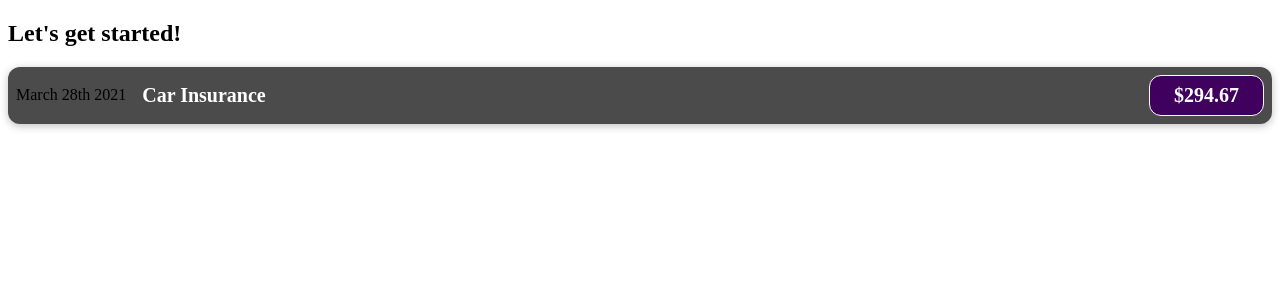
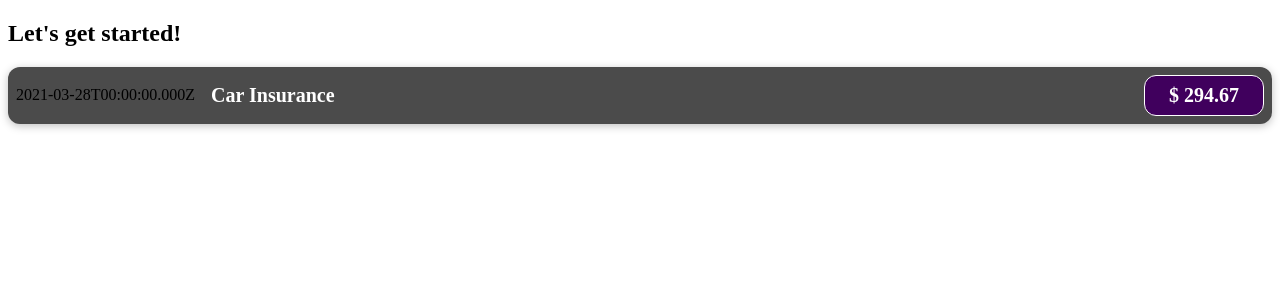
Before and after one commit to VinuBalagopalAP/Starting-With-React, a React (Create React App) app: page / in a window 1280 px wide. Shown: the top 300 px of the page. Built offline with nearby package versions, Linux system fonts and the light colour scheme.

Commit message:
Outputting Dynamic Data & Working with Expressions in JSX

```diff
--- a/src/components/ExpenseItem.js
+++ b/src/components/ExpenseItem.js
@@ -1,12 +1,16 @@
 import "./ExpenseItem.css";
 
 function ExpenseItem() {
+  const expenseDate = new Date(2021, 2, 28);
+  const expenseTitle = "Car Insurance";
+  const expenseAmount = 294.67;
+
   return (
     <div className="expense-item">
-      <div>March 28th 2021</div>
+      <div>{expenseDate.toISOString()}</div>
       <div className="expense-item__description">
-        <h2>Car Insurance</h2>
-        <div className="expense-item__price">$294.67</div>
+        <h2>{expenseTitle}</h2>
+        <div className="expense-item__price"> $ {expenseAmount}</div>
       </div>
     </div>
   );
```
